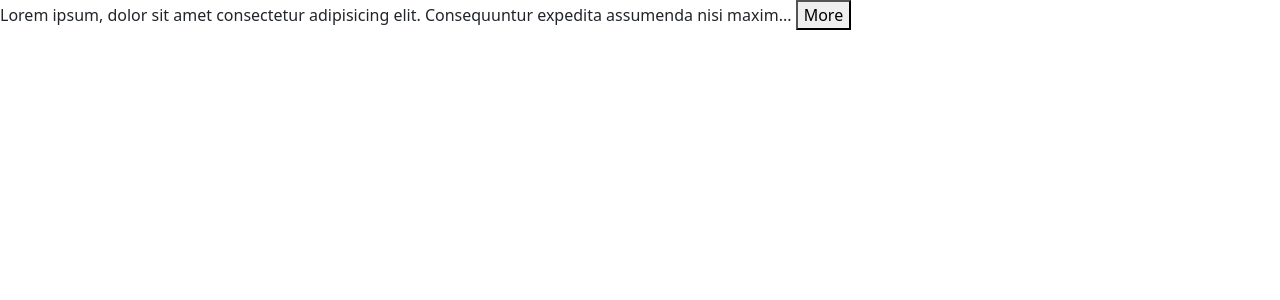
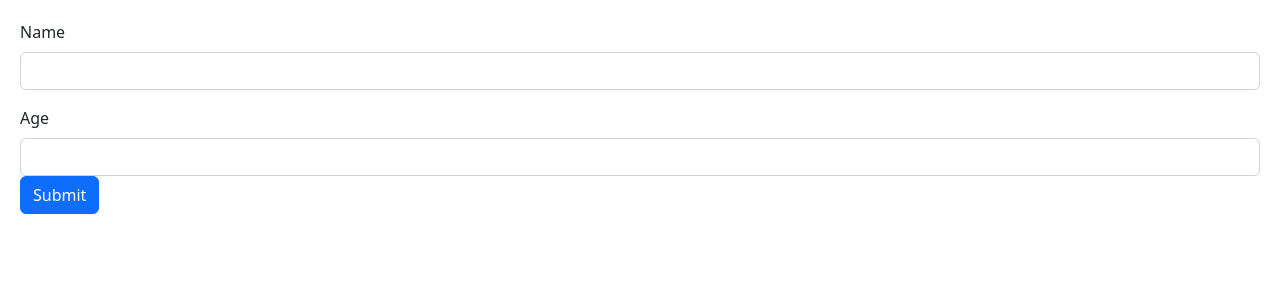
Before and after one commit to bobobubs/react_tutorial, a React (Vite) app: page / in a window 1280 px wide. Shown: the top 300 px of the page. Built offline with nearby package versions, Linux system fonts and the light colour scheme.

Commit message:
Building a Form

```diff
--- a/src/App.tsx
+++ b/src/App.tsx
@@ -1,30 +1,14 @@
 /** @format */
 
 import { useState } from "react";
-import ExpandableText from "./components/ExpandableText";
+import Form from "./components/Form";
+import "./index.css";
 
 function App() {
-  const [alertVisible, setAlertVisibility] = useState(false);
-  const [isMore, setIsMore] = useState(true);
-
-  const handleClick = () => {};
-
   return (
     <>
       <div>
-        <ExpandableText>
-          Lorem ipsum, dolor sit amet consectetur adipisicing elit. Consequuntur
-          expedita assumenda nisi maxime. Voluptate autem sed eligendi veniam
-          nulla deleniti, recusandae excepturi similique omnis. Dicta aliquid
-          enim nihil? Accusamus ut ipsum quibusdam quasi consectetur dolorem
-          vitae tempore, ratione minus tenetur ex nostrum numquam rem ducimus
-          recusandae, suscipit quae dolor unde impedit magni, praesentium
-          perferendis. Ex quaerat quos quam. Corrupti dolore aliquam repudiandae
-          asperiores quo voluptatum vel necessitatibus alias ratione nesciunt
-          doloremque magnam iusto, saepe optio nobis vitae eum maxime recusandae
-          impedit ut illum modi ab laudantium. Saepe ipsa tempore nemo
-          blanditiis nisi eum, illum nulla animi provident, officiis ut eius?
-        </ExpandableText>
+        <Form />
       </div>
     </>
   );
--- a/src/components/ExpandableText.tsx
+++ b/src/components/ExpandableText.tsx
@@ -6,7 +6,6 @@
 interface Props {
   children: string;
   maxChar?: number;
-  onSwap: () => void;
 }
 
 const ExpandableText = ({ children, maxChar = 100 }: Props) => {
--- /dev/null
+++ b/src/components/Form.tsx
@@ -0,0 +1,27 @@
+/** @format */
+
+import React from "react";
+
+const Form = () => {
+  return (
+    <form>
+      <div className="mb-3">
+        <label htmlFor="name" className="form-label">
+          Name
+        </label>
+        <input id="name" type="text" className="form-control" />
+      </div>
+      <div className="mb-3">
+        <label htmlFor="age" className="form-label">
+          Age
+        </label>
+        <input id="age" type="number" className="form-control" />
+        <button className="btn btn-primary" type="submit">
+          Submit
+        </button>
+      </div>
+    </form>
+  );
+};
+
+export default Form;
--- /dev/null
+++ b/src/index.css
@@ -0,0 +1,3 @@
+body {
+    padding: 20px;
+}
```
